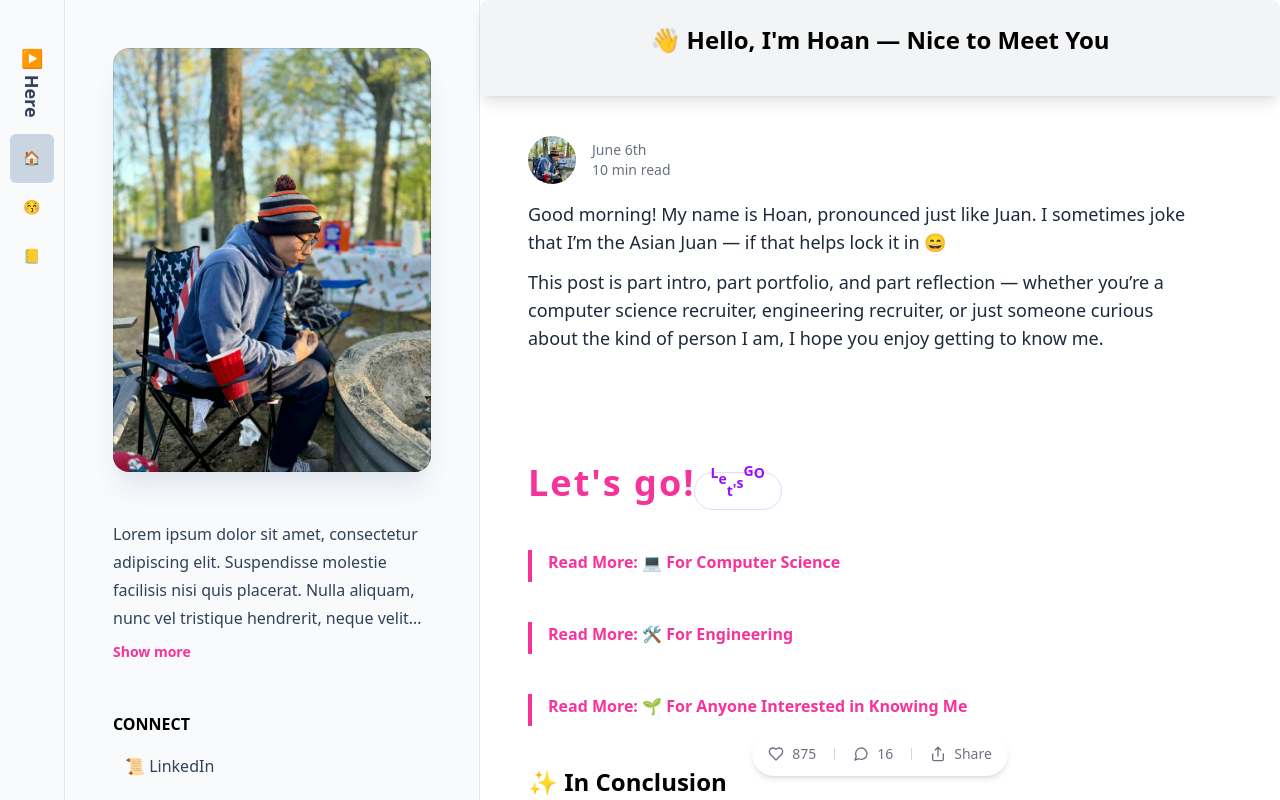
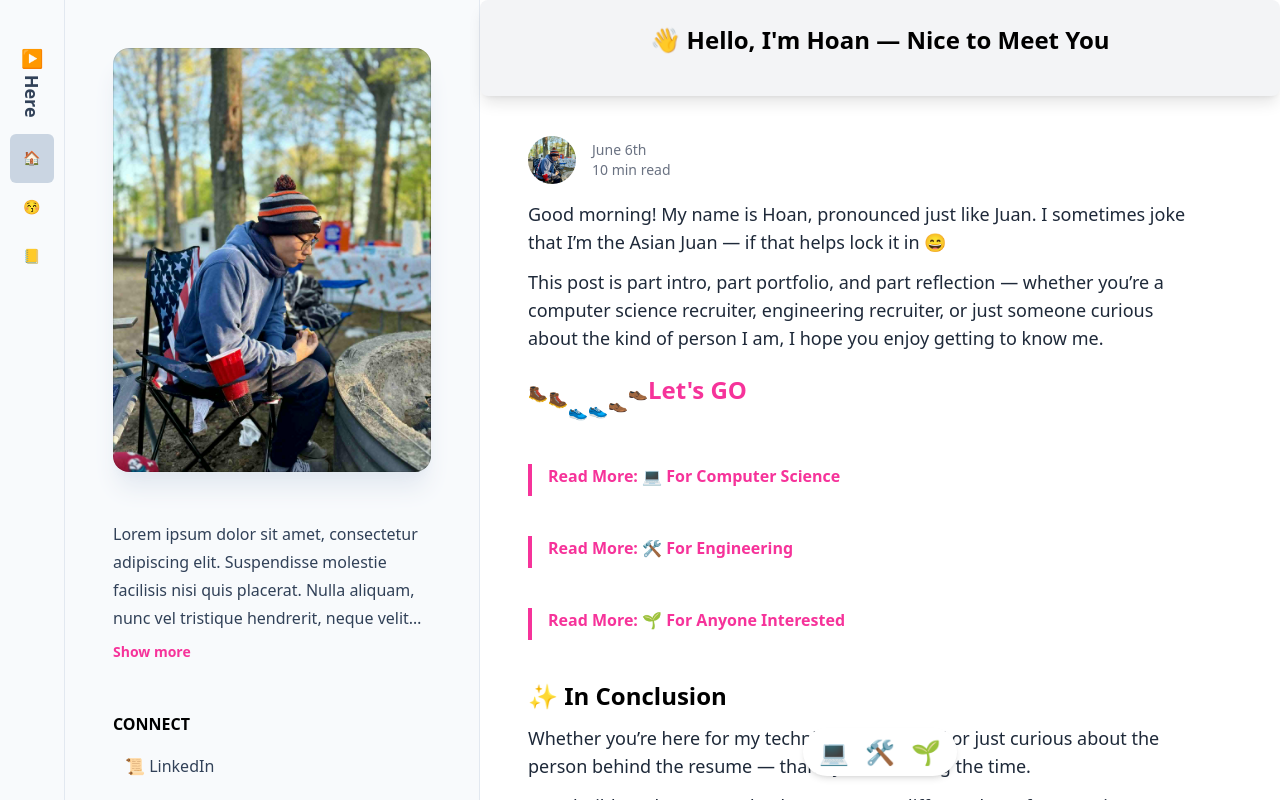
Before and after one commit to clcik-click/Web_Resume, a React (Vite) app in the folder web-resume/: page / in a window 1280 px wide. Shown: the top 800 px of the page. Built offline with nearby package versions, Linux system fonts and the light colour scheme.

Commit message:
Add more pictures

```diff
--- a/web-resume/index.html
+++ b/web-resume/index.html
@@ -1,5 +1,5 @@
 <!doctype html>
-<html lang="en">
+<html lang="en" class="scroll-smooth">
   <head>
     <meta charset="UTF-8" />
     <link rel="icon" type="image/svg+xml" href="/vite.svg" />
--- a/web-resume/src/Home.tsx
+++ b/web-resume/src/Home.tsx
@@ -46,6 +46,8 @@ const CollapsibleSection = ({
 
 
 function Home() {
+  const [isCarouselOpen, setIsCarouselOpen] = useState(false);
+
 
   return (
     <>
@@ -82,24 +84,26 @@ function Home() {
                   </p>
                 </div>
 
-                <LetsGoText />
-
-      <button className="mt-20 px-4 py-2 text-sm text-purple-600 font-semibold rounded-full border border-purple-200 bg-white transition-transform duration-300 ease-in-out hover:bg-purple-600 hover:border-transparent hover:text-white focus:outline-none focus:ring-2 focus:ring-purple-600 focus:ring-offset-2">
-    <div className="text-animation">
-      <span>L</span>
-      <span>e</span>
-      <span>t</span>
-      <span>'</span>
-      <span>s</span>
-      <span>G</span>
-      <span>O</span>
-    </div>
-  </button>
+                {/* <LetsGoText /> */}
 
 
+    <div className="text-animation">
+      <span>🥾</span>
+      <span>🥾</span>
+      <span>👟</span>
+      <span>👟</span>
+      <span>👞</span>
+      <span>👞</span>
+      <span className="text-2xl font-bold text-pink-500 gap-[2px]">Let's GO</span>
+
+    </div>
+  {/* </button>
+ */}
+
                 {/* CS Recruiter Section */}
-                <CollapsibleSection title="💻 For Computer Science">
-                  <p>
+                <div id="cs">
+                <CollapsibleSection title="💻 For Computer Science" >
+                  <p >
                     I’m a master’s student studying Applied Computer Science at Grand Valley State University. I’m working on my badges in Data Analytics, Database Management, Software Design and Development, and Web and Mobile. The naming might sound a bit distracting, but if I were to narrow down what I actually do, it would be software and database management and development — which is just something every computer science and software engineering student does anyway.
                   </p>
                   <p>
@@ -121,50 +125,26 @@ function Home() {
                     I’m always eager to learn and I really enjoy challenging myself :))
                   </p>
                 </CollapsibleSection>
+</div>
 
+                <div id="eng">
                 {/* Engineering Recruiter Section */}
                 <CollapsibleSection title="🛠️ For Engineering">
 
 <div className="p-4">
+  <div className="space-y-6 text-gray-800 text-lg max-w-3xl mx-auto">
+    <p>
+      I also have a degree in Electrical Engineering from GVSU. If you're curious about my work back then, here’s a link to my capstone project from senior year:
+    </p>
 
-<div className="flex justify-center items-start gap-6 mb-6 max-w-[800px] mx-auto px-4">
-  {/* Left: Static Image */}
+    <div className="flex justify-center">
       <img
         src="/Engineer_School.JPEG"
         alt="Preview"
-    className="w-[200px] h-[200px] object-cover rounded shadow"
+        className=" h-[180px] object-cover rounded shadow"
       />
-
-  {/* Center: Hover Video */}
-  <div className=" rounded shadow overflow-hidden bg-black">
-    <HoverVideo src="/Engineer.mp4" />
     </div>
 
-  {/* Right: Regular Video */}
-  <video
-    src="/Engineer_Pallet.MP4"
-    muted
-    controls
-    className="w-[200px] h-[200px] object-contain rounded shadow bg-black"
-  >
-    Your browser does not support the video tag.
-  </video>
-</div>
-
-
-
-
-
-  <div className="space-y-4 text-gray-800 text-lg">
-    <p>
-      I also have a degree in Electrical Engineering from GVSU. I started at viastore (now a TOYOTA Automated Logistics Company) as an intern and eventually got hired full-time as a Controls Engineer. I spent close to five years there — and I enjoyed every bit of it.
-    </p>
-    <p>
-      At viastore, I specialized in commissioning, testing, and designing Human-Machine Interfaces (HMIs). I’ve worked on various projects for customers like General Motors, Dollar General, Gordon Food Service, and Tyson Foods, just to name a few.
-    </p>
-    <p>
-      If you're curious about my work back then, here’s a link to my capstone project from senior year:
-    </p>
     <p>
       <a
         href="https://www.gvsu.edu/engineering/2021-engineering-design-conference-gvsu-department-of-chemistry-243.htm"
@@ -175,20 +155,44 @@ function Home() {
         2021 GVSU Engineering Design Conference – Department of Chemistry
       </a>
     </p>
+
+    <p>
+      During engineering school, I started working at viastore (now a TOYOTA Automated Logistics Company) as an intern and eventually got hired full-time as a Controls Engineer. I spent close to five years there — and I enjoyed every bit of it.
+    </p>
+
+    <div className="flex justify-center">
+      <div className="rounded shadow overflow-hidden bg-black">
+        <HoverVideo src="/Engineer.mp4" />
       </div>
     </div>
 
+    <p>
+      At viastore, I specialized in commissioning, testing, and designing Human-Machine Interfaces (HMIs). I’ve worked on various projects for customers like General Motors, Dollar General, Gordon Food Service, and Tyson Foods, just to name a few.
+    </p>
+
+    <div className="flex justify-center">
+      <video
+        src="/Engineer_Pallet.MP4"
+        muted
+        controls
+        className="w-[320px] h-[250px] object-contain rounded shadow bg-black"
+      >
+        Your browser does not support the video tag.
+      </video>
+    </div>
+  </div>
+</div>
+
+
+
                 </CollapsibleSection>
+</div>
 
+                <div id="aboutme">
                 {/* Personal Section */}
-                <CollapsibleSection title="🌱 For Anyone Interested in Knowing Me">
+                <CollapsibleSection title="🌱 For Anyone Interested">
 
 <div className="p-4">
-  <div className="flex justify-center mb-6">
-    <div className="flex justify-center p-4">
-      <ImageCarousel images={imagePaths} />
-    </div>
-  </div>
 
 
   <div className="space-y-4 text-gray-800 text-lg">
@@ -201,6 +205,13 @@ function Home() {
                   <p>
                     Eventually, I got curious about nutrition because I wanted to feel better and perform better in my day-to-day life. That led me to become a certified nutrition coach. So far, I only have two clients — but I enjoy working with them and getting to know them deeply. One thing led to another, and that interest in nutrition turned into me working on my own little plot of garden (one of my clients/friends suggested the idea). Something I didn’t think I’d do until I owned a house (which, during this economy, would be quite a challenge). Still, I’m doing it now.
                   </p>
+
+                    <div className="flex justify-center mb-6">
+    <div className="flex justify-center p-4">
+      <ImageCarousel images={imagePaths} onFullscreenChange={setIsCarouselOpen}/>
+    </div>
+  </div>
+
                   <p>
                     But the thing I’m most proud of — the thing I used to dream about when I was struggling to survive in college — is learning to play the piano. I finally started, and I’m still learning, but now I can play my{" "}
                     <a
@@ -217,6 +228,7 @@ function Home() {
 
 
                 </CollapsibleSection>
+</div>
 
                 {/* Conclusion */}
                 <div className="space-y-3">
@@ -240,75 +252,36 @@ function Home() {
         </div>
         {/* End Blog Article */}
 
-        {/* Sticky Share Group */}
-        <div className="sticky bottom-6 inset-x-0 text-center">
-          <div className="inline-block bg-white shadow-md rounded-full py-3 px-4 dark:bg-neutral-800">
-            <div className="flex items-center gap-x-1.5">
-              {/* Button */}
-              <div className="hs-tooltip inline-block">
-                <button type="button" className="hs-tooltip-toggle flex items-center gap-x-2 text-sm text-gray-500 hover:text-gray-800 focus:outline-hidden focus:text-gray-800 dark:text-neutral-400 dark:hover:text-neutral-200 dark:focus:text-neutral-200">
-                  <svg className="shrink-0 size-4" xmlns="http://www.w3.org/2000/svg" width="24" height="24" viewBox="0 0 24 24" fill="none" stroke="currentColor" strokeWidth="2" strokeLinecap="round" strokeLinejoin="round"><path d="M19 14c1.49-1.46 3-3.21 3-5.5A5.5 5.5 0 0 0 16.5 3c-1.76 0-3 .5-4.5 2-1.5-1.5-2.74-2-4.5-2A5.5 5.5 0 0 0 2 8.5c0 2.3 1.5 4.05 3 5.5l7 7Z"/></svg>
-                  875
-                  <span className="hs-tooltip-content hs-tooltip-shown:opacity-100 hs-tooltip-shown:visible opacity-0 transition-opacity inline-block absolute invisible z-10 py-1 px-2 bg-gray-900 text-xs font-medium text-white rounded-md shadow-2xs dark:bg-black" role="tooltip">
-                    Like
-                  </span>
-                </button>
-              </div>
-              {/* Button */}
-
-              <div className="block h-3 border-e border-gray-300 mx-3 dark:border-neutral-600"></div>
-
-              {/* Button */}
-              <div className="hs-tooltip inline-block">
-                <button type="button" className="hs-tooltip-toggle flex items-center gap-x-2 text-sm text-gray-500 hover:text-gray-800 focus:outline-hidden focus:text-gray-800 dark:text-neutral-400 dark:hover:text-neutral-200 dark:focus:text-neutral-200">
-                  <svg className="shrink-0 size-4" xmlns="http://www.w3.org/2000/svg" width="24" height="24" viewBox="0 0 24 24" fill="none" stroke="currentColor" strokeWidth="2" strokeLinecap="round" strokeLinejoin="round"><path d="m3 21 1.9-5.7a8.5 8.5 0 1 1 3.8 3.8z"/></svg>
-                  16
-                  <span className="hs-tooltip-content hs-tooltip-shown:opacity-100 hs-tooltip-shown:visible opacity-0 transition-opacity inline-block absolute invisible z-10 py-1 px-2 bg-gray-900 text-xs font-medium text-white rounded-md shadow-2xs dark:bg-black" role="tooltip">
-                    Comment
-                  </span>
-                </button>
-              </div>
-              {/* Button */}
-
-              <div className="block h-3 border-e border-gray-300 mx-3 dark:border-neutral-600"></div>
-
-              {/* Button */}
-              <div className="hs-dropdown relative inline-flex">
-                <button id="hs-blog-article-share-dropdown" type="button" className="flex items-center gap-x-2 text-sm text-gray-500 hover:text-gray-800 focus:outline-hidden focus:text-gray-800 dark:text-neutral-400 dark:hover:text-neutral-200 dark:focus:text-neutral-200" aria-haspopup="menu" aria-expanded="false" aria-label="Dropdown">
-                  <svg className="shrink-0 size-4" xmlns="http://www.w3.org/2000/svg" width="24" height="24" viewBox="0 0 24 24" fill="none" stroke="currentColor" strokeWidth="2" strokeLinecap="round" strokeLinejoin="round"><path d="M4 12v8a2 2 0 0 0 2 2h12a2 2 0 0 0 2-2v-8"/><polyline points="16 6 12 2 8 6"/><line x1="12" x2="12" y1="2" y2="15"/></svg>
-                  Share
-                </button>
-                <div className="hs-dropdown-menu w-56 transition-[opacity,margin] duration hs-dropdown-open:opacity-100 opacity-0 hidden mb-1 z-10 bg-gray-900 shadow-md rounded-xl p-2 dark:bg-neutral-950" role="menu" aria-orientation="vertical" aria-labelledby="hs-blog-article-share-dropdown">
-                  <a className="flex items-center gap-x-3.5 py-2 px-3 rounded-lg text-sm text-gray-400 hover:bg-white/10 focus:outline-hidden focus:bg-white/10 dark:text-neutral-400 dark:hover:bg-neutral-900 dark:focus:bg-neutral-900" href="#">
-                    <svg className="shrink-0 size-4" xmlns="http://www.w3.org/2000/svg" width="24" height="24" viewBox="0 0 24 24" fill="none" stroke="currentColor" strokeWidth="2" strokeLinecap="round" strokeLinejoin="round"><path d="M10 13a5 5 0 0 0 7.54.54l3-3a5 5 0 0 0-7.07-7.07l-1.72 1.71"/><path d="M14 11a5 5 0 0 0-7.54-.54l-3 3a5 5 0 0 0 7.07 7.07l1.71-1.71"/></svg>
-                    Copy link
+       {/* Sticky Emoji Navigation Bar */}
+{!isCarouselOpen && (
+  <div className="sticky bottom-6 inset-x-0 text-center z-50">
+    <div className="inline-flex bg-white shadow-md rounded-full py-2 px-4 gap-4 dark:bg-neutral-800">
+      <a
+        href="#cs"
+        className="text-2xl active:scale-110 transition-transform cursor-pointer"
+        title="Computer Science"
+      >
+        💻
       </a>
-                  <div className="border-t border-gray-600 my-2 dark:border-neutral-800"></div>
-                  <a className="flex items-center gap-x-3.5 py-2 px-3 rounded-lg text-sm text-gray-400 hover:bg-white/10 focus:outline-hidden focus:bg-white/10 dark:text-neutral-400 dark:hover:bg-neutral-900 dark:focus:bg-neutral-900" href="#">
-                    <svg className="shrink-0 size-4" xmlns="http://www.w3.org/2000/svg" width="16" height="16" fill="currentColor" viewBox="0 0 16 16">
-                      <path d="M5.026 15c6.038 0 9.341-5.003 9.341-9.334 0-.14 0-.282-.006-.422A6.685 6.685 0 0 0 16 3.542a6.658 6.658 0 0 1-1.889.518 3.301 3.301 0 0 0 1.447-1.817 6.533 6.533 0 0 1-2.087.793A3.286 3.286 0 0 0 7.875 6.03a9.325 9.325 0 0 1-6.767-3.429 3.289 3.289 0 0 0 1.018 4.382A3.323 3.323 0 0 1 .64 6.575v.045a3.288 3.288 0 0 0 2.632 3.218 3.203 3.203 0 0 1-.865.115 3.23 3.23 0 0 1-.614-.057 3.283 3.283 0 0 0 3.067 2.277A6.588 6.588 0 0 1 .78 13.58a6.32 6.32 0 0 1-.78-.045A9.344 9.344 0 0 0 5.026 15z"/>
-                    </svg>
-                    Share on Twitter
+      <a
+        href="#eng"
+        className="text-2xl active:scale-110 transition-transform cursor-pointer"
+        title="Engineering"
+      >
+        🛠️
       </a>
-                  <a className="flex items-center gap-x-3.5 py-2 px-3 rounded-lg text-sm text-gray-400 hover:bg-white/10 focus:outline-hidden focus:bg-white/10 dark:text-neutral-400 dark:hover:bg-neutral-900 dark:focus:bg-neutral-900" href="#">
-                    <svg className="shrink-0 size-4" xmlns="http://www.w3.org/2000/svg" width="16" height="16" fill="currentColor" viewBox="0 0 16 16">
-                      <path d="M16 8.049c0-4.446-3.582-8.05-8-8.05C3.58 0-.002 3.603-.002 8.05c0 4.017 2.926 7.347 6.75 7.951v-5.625h-2.03V8.05H6.75V6.275c0-2.017 1.195-3.131 3.022-3.131.876 0 1.791.157 1.791.157v1.98h-1.009c-.993 0-1.303.621-1.303 1.258v1.51h2.218l-.354 2.326H9.25V16c3.824-.604 6.75-3.934 6.75-7.951z"/>
-                    </svg>
-                    Share on Facebook
-                  </a>
-                  <a className="flex items-center gap-x-3.5 py-2 px-3 rounded-lg text-sm text-gray-400 hover:bg-white/10 focus:outline-hidden focus:bg-white/10 dark:text-neutral-400 dark:hover:bg-neutral-900 dark:focus:bg-neutral-900" href="#">
-                    <svg className="shrink-0 size-4" xmlns="http://www.w3.org/2000/svg" width="16" height="16" fill="currentColor" viewBox="0 0 16 16">
-                      <path d="M0 1.146C0 .513.526 0 1.175 0h13.65C15.474 0 16 .513 16 1.146v13.708c0 .633-.526 1.146-1.175 1.146H1.175C.526 16 0 15.487 0 14.854V1.146zm4.943 12.248V6.169H2.542v7.225h2.401zm-1.2-8.212c.837 0 1.358-.554 1.358-1.248-.015-.709-.52-1.248-1.342-1.248-.822 0-1.359.54-1.359 1.248 0 .694.521 1.248 1.327 1.248h.016zm4.908 8.212V9.359c0-.216.016-.432.08-.586.173-.431.568-.878 1.232-.878.869 0 1.216.662 1.216 1.634v3.865h2.401V9.25c0-2.22-1.184-3.252-2.764-3.252-1.274 0-1.845.7-2.165 1.193v.025h-.016a5.54 5.54 0 0 1 .016-.025V6.169h-2.4c.03.678 0 7.225 0 7.225h2.4z"/>
-                    </svg>
-                    Share on LinkedIn
+      <a
+        href="#aboutme"
+        className="text-2xl active:scale-110 transition-transform cursor-pointer"
+        title="About Me"
+      >
+        🌱
       </a>
     </div>
   </div>
-              {/* Button */}
-            </div>
-          </div>
-        </div>
-        {/* End Sticky Share Group */}
+)}
+
+
 
 
 
--- a/web-resume/src/ImageCarousel.tsx
+++ b/web-resume/src/ImageCarousel.tsx
@@ -1,14 +1,69 @@
-import React, { useState } from "react";
+import React, { useState, useEffect, useRef } from "react";
 import { ChevronLeft, ChevronRight, X } from "lucide-react";
 
 interface ImageCarouselProps {
   images: string[];
+  onFullscreenChange?: (isOpen: boolean) => void;
 }
 
-const ImageCarousel: React.FC<ImageCarouselProps> = ({ images }) => {
+const ImageCarousel: React.FC<ImageCarouselProps> = ({ images, onFullscreenChange }) => {
   const [selectedIndex, setSelectedIndex] = useState<number | null>(null);
+  const [highlightIndex, setHighlightIndex] = useState(0);
+  const imageRefs = useRef<(HTMLImageElement | null)[]>([]);
+  const [playing, setPlaying] = useState(true); // NEW
 
-  const close = () => setSelectedIndex(null);
+  // Auto-rotate highlight
+  useEffect(() => {
+    if (!playing) return;
+
+    const interval = setInterval(() => {
+      setHighlightIndex((prev) => (prev + 1) % images.length);
+    }, 5000);
+
+    return () => clearInterval(interval);
+  }, [playing, images.length]); // Include playing in deps
+
+  const togglePlaying = () => setPlaying((prev) => !prev);
+
+  // Scroll highlighted thumbnail into view
+  useEffect(() => {
+    const current = imageRefs.current[highlightIndex];
+    if (current) {
+      current.scrollIntoView({
+        behavior: "smooth",
+        inline: "center",
+        block: "nearest",
+      });
+    }
+  }, [highlightIndex]);
+
+  useEffect(() => {
+  const handleKeyDown = (e: KeyboardEvent) => {
+    if (selectedIndex === null) return;
+
+    if (e.key === "ArrowLeft") prev();
+    if (e.key === "ArrowRight") next();
+    if (e.key === "Escape") close();
+  };
+
+  window.addEventListener("keydown", handleKeyDown);
+  return () => window.removeEventListener("keydown", handleKeyDown);
+}, [selectedIndex]);
+
+useEffect(() => {
+  imageRefs.current = [];
+}, [images]);
+
+
+  const openImage = (i: number) => {
+    setSelectedIndex(i);
+    onFullscreenChange?.(true);
+  };
+
+  const close = () => {
+    setSelectedIndex(null);
+    onFullscreenChange?.(false);
+  };
   const prev = () =>
     setSelectedIndex((prev) =>
       prev !== null ? (prev - 1 + images.length) % images.length : null
@@ -23,14 +78,31 @@ const ImageCarousel: React.FC<ImageCarouselProps> = ({ images }) => {
       {/* Thumbnail Row */}
       <div className="flex gap-2 overflow-x-auto p-2">
         {images.map((src, i) => (
-          <img
-            key={i}
-            src={src}
-            onClick={() => setSelectedIndex(i)}
-            className="w-[90px] h-[160px] object-cover rounded cursor-pointer hover:opacity-80 transition"
-            alt={`thumb-${i}`}
-          />
+<img
+  key={i}
+  src={src}
+  ref={(el) => (imageRefs.current[i] = el)}
+  onClick={() => openImage(i)}
+  onKeyDown={(e) => e.key === "Enter" && setSelectedIndex(i)}
+  role="button"
+  tabIndex={0}
+  alt={`thumb-${i}`}
+  className={`h-[160px] rounded cursor-pointer object-cover transition-all duration-300 ${
+    highlightIndex === i
+      ? "w-[270px] ring-4 ring-pink-500 scale-105"
+      : "w-[90px] opacity-80"
+  }`}
+/>
         ))}
+      </div>
+
+      <div className="flex justify-end px-4 py-2">
+        <button
+          onClick={togglePlaying}
+          className="px-4 py-1 bg-pink-500 text-white rounded hover:bg-pink-600 transition"
+        >
+          {playing ? "Pause" : "Start"}
+        </button>
       </div>
 
       {/* Fullscreen Viewer */}
@@ -56,7 +128,6 @@ const ImageCarousel: React.FC<ImageCarouselProps> = ({ images }) => {
               alt={`full-${selectedIndex}`}
               className="w-auto h-auto max-h-[80vh] max-w-[80vw] rounded shadow-lg"
             />
-
           </div>
 
           <button
--- a/web-resume/src/LetsGoText.tsx
+++ b/web-resume/src/LetsGoText.tsx
@@ -7,7 +7,7 @@ const LetsGoText = () => {
         <span
           key={i}
           className="char"
-          style={{ animationDelay: `${i * 0.08}s` }}
+          style={{ animationDelay: `${i * 0.1}s` }}
         >
           {char === " " ? "\u00A0" : char}
         </span>
```
Lines whose indentation alone changed are shown as unchanged.
